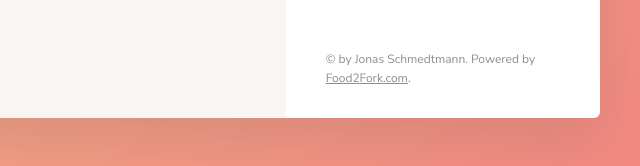
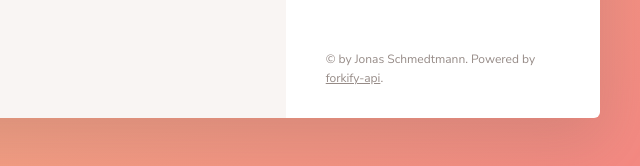
Before and after one commit to tasmia2016831022/JavaScriptBasic, a website built with webpack: page 9-ModernJS-ES6-NPM-Babel-Webpack/Forkify/src/index.html in a window 1280 px wide. Shown: the part 1033-1199 px from the top of the page, 640-1280 px from the left. Built offline with nearby package versions, Linux system fonts and the light colour scheme.

Commit message:
updated plan included

```diff
--- a/9-ModernJS-ES6-NPM-Babel-Webpack/Forkify/src/index.html
+++ b/9-ModernJS-ES6-NPM-Babel-Webpack/Forkify/src/index.html
@@ -430,7 +430,7 @@
 
             <div class="copyright">
                 &copy; by Jonas Schmedtmann. Powered by
-                <a href="http://food2fork.com" target="_blank" class="link">Food2Fork.com</a>.
+                <a href="http://forkify-api.herokuapp.com/" target="_blank" class="link">forkify-api</a>.
             </div>
 
         </div>
```
Also changed, not shown: 1 other file.
